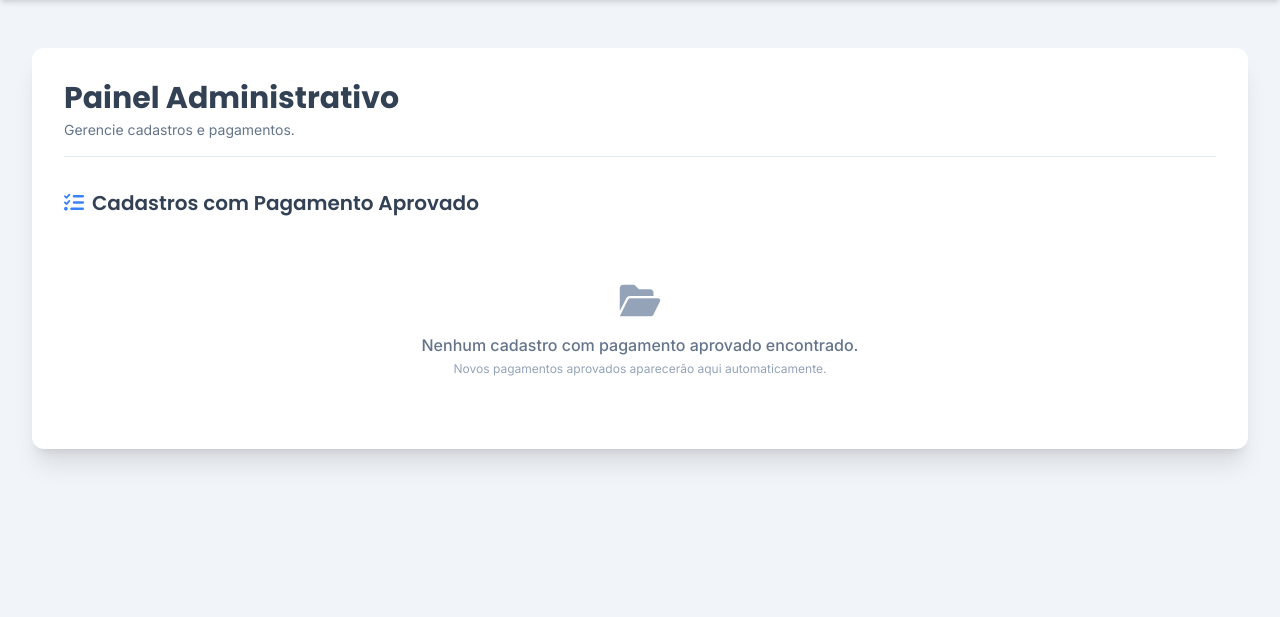
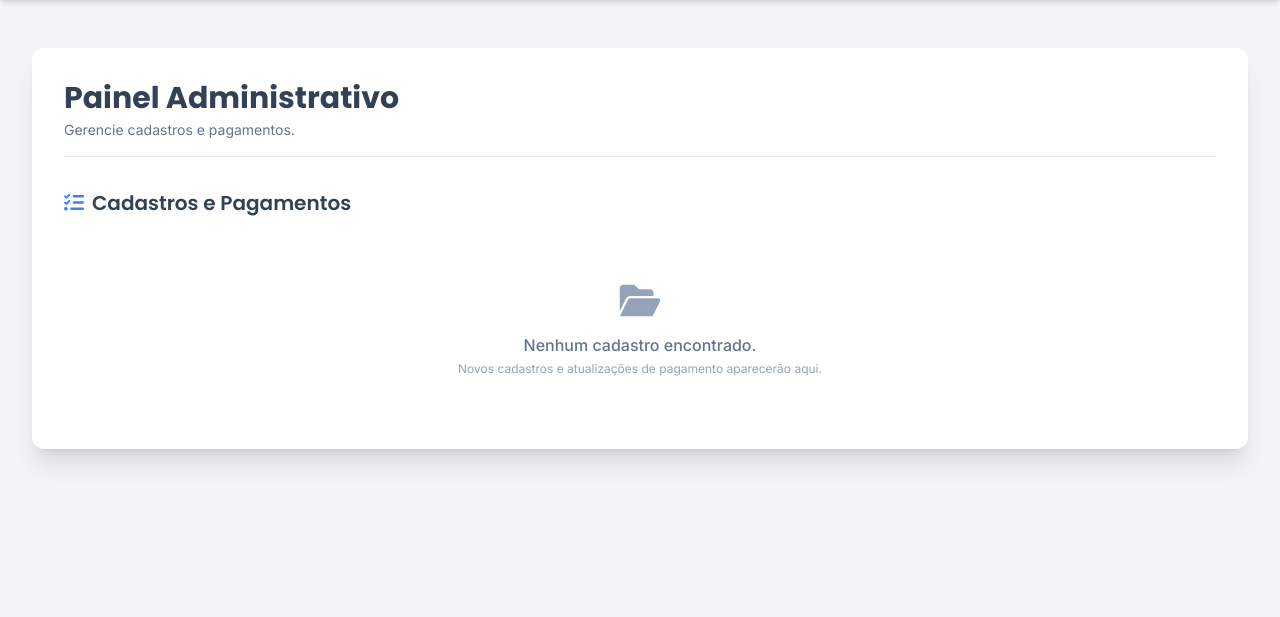
Before and after one commit to DougIAo/DKFUTE, a Flask app: template templates/admin.html in a window 1280 px wide. Shown: the part 52-669 px from the top of the page. Run offline with Flask 3, Linux system fonts and the light colour scheme; the template is opened without the code that fills it, so the values that code supplies are empty; some libraries are stand-ins or nearby versions.

Commit message:
Update admin.html

```diff
--- a/templates/admin.html
+++ b/templates/admin.html
@@ -16,7 +16,8 @@
     </div>
 
     <h2 class="text-xl font-semibold font-poppins text-slate-700 mb-6">
-        <i class="fas fa-list-check mr-2 text-blue-500"></i>Cadastros com Pagamento Aprovado
+        <i class="fas fa-list-check mr-2 text-blue-500"></i>Cadastros e Pagamentos
+        {# Modifiquei o título para ser mais genérico, já que a tabela mostra todos os status #}
     </h2>
 
     {% if registrations %}
@@ -29,7 +30,7 @@
                     <th scope="col" class="px-6 py-3 text-left text-xs font-semibold text-slate-500 uppercase tracking-wider">WhatsApp</th>
                     <th scope="col" class="px-6 py-3 text-left text-xs font-semibold text-slate-500 uppercase tracking-wider">Status Pag.</th>
                     <th scope="col" class="px-6 py-3 text-left text-xs font-semibold text-slate-500 uppercase tracking-wider">ID Pag.</th>
-                    <th scope="col" class="px-6 py-3 text-left text-xs font-semibold text-slate-500 uppercase tracking-wider">Aprovado Em</th>
+                    <th scope="col" class="px-6 py-3 text-left text-xs font-semibold text-slate-500 uppercase tracking-wider">Data Evento</th> {# Nome mais genérico para a coluna de data #}
                     <th scope="col" class="px-6 py-3 text-left text-xs font-semibold text-slate-500 uppercase tracking-wider">Link Enviado</th>
                     <th scope="col" class="px-6 py-3 text-left text-xs font-semibold text-slate-500 uppercase tracking-wider">Ação</th>
                 </tr>
@@ -50,9 +51,19 @@
                         </span>
                     </td>
                     <td class="px-6 py-4 whitespace-nowrap text-sm text-slate-500 truncate" title="{{ reg.payment_id }}">{{ (reg.payment_id if reg.payment_id else 'N/A')[:15] }}{% if reg.payment_id and reg.payment_id|length > 15 %}...{% endif %}</td>
+
+                    {# === MODIFICAÇÃO PRINCIPAL AQUI === #}
                     <td class="px-6 py-4 whitespace-nowrap text-sm text-slate-500">
-                        {{ reg.payment_approved_at.split('.')[0].replace('T', ' ') if reg.payment_approved_at else (reg.created_at.split('.')[0].replace('T', ' ') + ' (criado)') }}
+                        {% if reg.payment_approved_at %}
+                            {{ reg.payment_approved_at | datetime_local }}
+                        {% elif reg.created_at %}
+                            {{ reg.created_at | datetime_local }} (Criado)
+                        {% else %}
+                            N/D
+                        {% endif %}
                     </td>
+                    {# === FIM DA MODIFICAÇÃO === #}
+
                     <td class="px-6 py-4 whitespace-nowrap text-sm link-status-{{ reg.id }}">
                         {% if reg.link_sent %}
                             <span class="text-green-600 font-semibold"><i class="fas fa-check-circle mr-1"></i> Sim</span>
@@ -82,8 +93,8 @@
     {% else %}
     <div class="text-center py-10">
         <i class="fas fa-folder-open text-4xl text-slate-400 mb-3"></i>
-        <p class="text-slate-500 font-medium">Nenhum cadastro com pagamento aprovado encontrado.</p>
-        <p class="text-xs text-slate-400 mt-1">Novos pagamentos aprovados aparecerão aqui automaticamente.</p>
+        <p class="text-slate-500 font-medium">Nenhum cadastro encontrado.</p> {# Mensagem mais genérica #}
+        <p class="text-xs text-slate-400 mt-1">Novos cadastros e atualizações de pagamento aparecerão aqui.</p>
     </div>
     {% endif %}
 </div>
```
